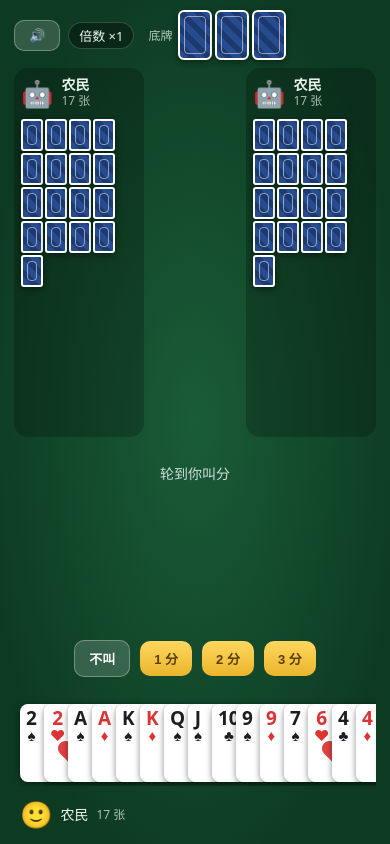
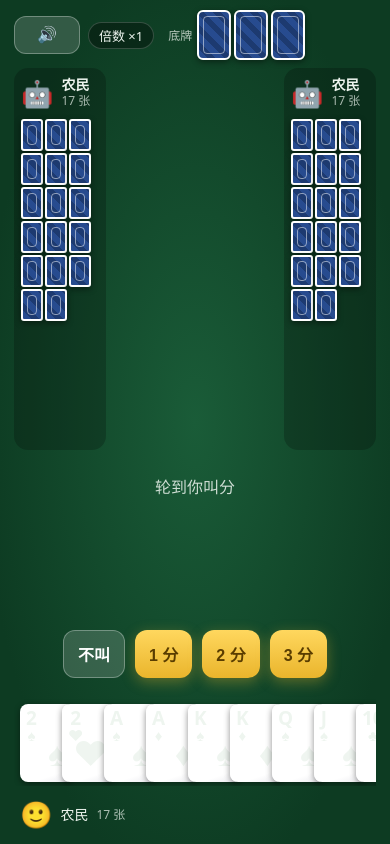
Before and after one commit to qwtoe/ddz-react, a React (Vite) app: page / in a window 390 px wide. Both pictures are taken after a click on the button "开始游戏". Built offline with nearby package versions, Linux system fonts and the light colour scheme.

Commit message:
feat(ui): mobile landscape layout, touch model and portrait guidance

```diff
--- a/index.html
+++ b/index.html
@@ -3,7 +3,7 @@
   <head>
     <meta charset="UTF-8" />
     <link rel="icon" type="image/svg+xml" href="/favicon.svg" />
-    <meta name="viewport" content="width=device-width, initial-scale=1.0" />
+    <meta name="viewport" content="width=device-width, initial-scale=1.0, viewport-fit=cover" />
     <title>欢乐斗地主 · 人机对战</title>
   </head>
   <body>
--- a/src/App.tsx
+++ b/src/App.tsx
@@ -2,7 +2,8 @@ import { useEffect, useMemo, useRef, useState, useSyncExternalStore } from 'reac
 import { DdzGame } from './game/controller';
 import type { GameState } from './game/controller';
 import type { Card } from './engine/types';
-import { PlayingCard, cardLabel } from './ui/PlayingCard';
+import { PlayingCard } from './ui/PlayingCard';
+import { cardLabel } from './ui/cardPresentation';
 import { sfx, initMuteState, setMuted, announcePlay, speak, unlockAudio, resumeOnVisible } from './ui/sounds';
 
 function useGame(game: DdzGame): GameState {
@@ -30,18 +31,30 @@ function lastActionPerSeat(state: GameState) {
 }
 
 export default function App() {
-  const gameRef = useRef<DdzGame | null>(null);
-  if (!gameRef.current)
-    gameRef.current = new DdzGame({
-      aiDelayMs: 3000,
-      onBid: (_seat, score) => speak(score === 0 ? '不叫' : `${score} 分`),
-    });
-  const game = gameRef.current;
+  // 惰性创建唯一实例：渲染期不再读写 ref（消除 react(refs) 警告）
+  const [game] = useState(() => new DdzGame({
+    aiDelayMs: 3000,
+    onBid: (_seat, score) => speak(score === 0 ? '不叫' : `${score} 分`),
+  }));
   const state = useGame(game);
 
   const [selected, setSelected] = useState<Set<string>>(new Set());
   const [invalidMsg, setInvalidMsg] = useState('');
   const [muteUi, setMuteUi] = useState(() => initMuteState());
+  const [rotateDismissed, setRotateDismissed] = useState(false);
+
+  // 卸载时释放游戏实例（清 AI 定时器与订阅，由 controller 的 dispose 负责）
+  useEffect(() => {
+    return () => game.dispose();
+  }, [game]);
+
+  // 换局时清空选择与错误提示：渲染期派生，避免 effect 内同步 setState
+  const [prevPhase, setPrevPhase] = useState(state.phase);
+  if (prevPhase !== state.phase) {
+    setPrevPhase(state.phase);
+    setSelected(new Set());
+    setInvalidMsg('');
+  }
 
   // 移动端：首次用户手势解锁音频与语音；切回前台恢复音频
   useEffect(() => {
@@ -88,12 +101,6 @@ export default function App() {
     };
   }, [state]);
 
-  // 换局时清空选择
-  useEffect(() => {
-    setSelected(new Set());
-    setInvalidMsg('');
-  }, [state.phase]);
-
   const hand = state.phase !== 'idle' ? game.getHand(0) : [];
   const { res: lastPlays, pass: lastPass } = lastActionPerSeat(state);
   const myTurn =
@@ -110,6 +117,34 @@ export default function App() {
       return next;
     });
   };
+
+  const handRef = useRef<HTMLDivElement>(null);
+
+  // 把最右侧选中牌滚进手牌视野（提示选牌可能落在屏幕外）
+  const scrollSelectedIntoView = () => {
+    const container = handRef.current;
+    if (!container) return;
+    const sel = container.querySelectorAll<HTMLElement>('[data-card-id].is-selected');
+    const last = sel[sel.length - 1];
+    if (!last) return;
+    const cardLeft = last.offsetLeft;
+    const cardRight = cardLeft + last.offsetWidth;
+    const viewLeft = container.scrollLeft;
+    const viewRight = viewLeft + container.clientWidth;
+    if (cardRight > viewRight || cardLeft < viewLeft) {
+      const reduce = window.matchMedia('(prefers-reduced-motion: reduce)').matches;
+      container.scrollTo({
+        left: Math.max(0, cardRight - container.clientWidth + 16),
+        behavior: reduce ? 'auto' : 'smooth',
+      });
+    }
+  };
+
+  // 选牌变化后（含「提示」）自动滚动；尊重 prefers-reduced-motion
+  useEffect(() => {
+    const raf = requestAnimationFrame(scrollSelectedIntoView);
+    return () => cancelAnimationFrame(raf);
+  }, [selected]);
 
   const onHint = () => {
     const h = game.hint();
@@ -138,6 +173,8 @@ export default function App() {
     } else {
       sfx.pass();
       speak('不要');
+      setSelected(new Set());
+      setInvalidMsg('');
     }
   };
 
@@ -169,7 +206,10 @@ export default function App() {
         <div className="topbar-title">🃏 欢乐斗地主 · 人机对战</div>
         <div className="topbar-info">
           <button
+            type="button"
             className="btn btn-ghost btn-mute"
+            aria-label={muteUi ? '开启音效' : '关闭音效'}
+            aria-pressed={muteUi}
             title={muteUi ? '开启音效' : '关闭音效'}
             onClick={onToggleMute}
           >
@@ -210,7 +250,7 @@ export default function App() {
 
         {/* 中央 */}
         <section className="center">
-          <div className="center-msg">
+          <div className="center-msg" aria-live="polite">
             {state.phase === 'bidding' && (
               <p className="hint-text">
                 {state.currentPlayer === 0
@@ -240,10 +280,11 @@ export default function App() {
         <div className="controls">
           {state.phase === 'bidding' && myTurn && (
             <>
-              <button className="btn btn-ghost" onClick={() => onBid(0)}>不叫</button>
+              <button type="button" className="btn btn-ghost" onClick={() => onBid(0)}>不叫</button>
               {[1, 2, 3].map(s => (
                 <button
                   key={s}
+                  type="button"
                   className="btn btn-primary"
                   disabled={s <= state.currentBid}
                   onClick={() => onBid(s as 1 | 2 | 3)}
@@ -255,15 +296,17 @@ export default function App() {
           )}
           {state.phase === 'playing' && myTurn && (
             <>
-              <button className="btn btn-ghost" onClick={onHint}>💡 提示</button>
+              <button type="button" className="btn btn-ghost" onClick={onHint}>💡 提示</button>
               <button
-                className="btn btn-danger"
+                type="button"
+                className="btn btn-skip"
                 disabled={!canPass(state)}
                 onClick={onPass}
               >
                 不要
               </button>
               <button
+                type="button"
                 className="btn btn-primary"
                 disabled={!selected.size}
                 onClick={onPlay}
@@ -272,10 +315,15 @@ export default function App() {
               </button>
             </>
           )}
-          {invalidMsg && <span className="invalid-msg">{invalidMsg}</span>}
+          {invalidMsg && <span className="invalid-msg" role="status">{invalidMsg}</span>}
         </div>
 
-        <div className="hand">
+        <div
+          className="hand"
+          ref={handRef}
+          role="group"
+          aria-label="我的手牌"
+        >
           {hand.map(c => (
             <PlayingCard
               key={c.id}
@@ -300,7 +348,7 @@ export default function App() {
           <div className="panel panel-start">
             <h1>🃏 欢乐斗地主</h1>
             <p>与两位 AI 对战 · 经典规则</p>
-            <button className="btn btn-primary btn-lg" onClick={onStart}>
+            <button type="button" className="btn btn-primary btn-lg" onClick={onStart}>
               开始游戏
             </button>
           </div>
@@ -311,7 +359,7 @@ export default function App() {
       {state.phase === 'over' && (
         <div className="overlay">
           <div className="panel panel-settle">
-            <h1 className={iWon(state) ? 'win' : 'lose'}>
+            <h1 className={iWon(state) ? 'win' : 'lose'} role="status">
               {iWon(state) ? '🏆 胜利！' : '💔 失败'}
             </h1>
             <p className="settle-sub">
@@ -331,8 +379,25 @@ export default function App() {
                 ))}
               </tbody>
             </table>
-            <button className="btn btn-primary btn-lg" onClick={onStart}>
+            <button type="button" className="btn btn-primary btn-lg" onClick={onStart}>
               再来一局
+            </button>
+          </div>
+        </div>
+      )}
+
+      {/* 手机竖屏引导（仅会话内记忆；转回横屏由媒体查询自动隐藏） */}
+      {!rotateDismissed && (
+        <div className="rotate-guard" role="dialog" aria-label="请横屏游玩">
+          <div className="rotate-guard-box">
+            <span className="rotate-icon" aria-hidden="true">📱</span>
+            <p className="rotate-text">请将手机横过来，牌会更大、更好点。</p>
+            <button
+              type="button"
+              className="btn btn-primary"
+              onClick={() => setRotateDismissed(true)}
+            >
+              仍然继续
             </button>
           </div>
         </div>
--- a/src/index.css
+++ b/src/index.css
@@ -6,6 +6,8 @@
   --card-h: 104px;
   --card-sm-w: 46px;
   --card-sm-h: 66px;
+  /* 手牌相邻可见步进：桌面 74-26=48px，小屏 54-12=42px（≥42px 的触控间距） */
+  --hand-step: 48px;
 }
 
 * { box-sizing: border-box; margin: 0; padding: 0; }
@@ -16,18 +18,24 @@ body {
   font-family: 'PingFang SC', 'Microsoft YaHei', system-ui, -apple-system, sans-serif;
   background: radial-gradient(ellipse at center, var(--felt-1) 0%, var(--felt-2) 78%);
   color: #eef5ef;
-  overflow: hidden;
   user-select: none;
   -webkit-user-select: none;
 }
 
+/* 牌桌容器：动态视口高度 + 安全区；溢出收敛到容器自身，异常短屏可滚动恢复而非死区截断 */
 .table {
-  height: 100%;
+  min-height: 100%;
+  min-height: 100dvh;
+  overflow: hidden;
   display: flex;
   flex-direction: column;
   max-width: 1080px;
   margin: 0 auto;
-  padding: 10px 14px;
+  padding:
+    max(10px, env(safe-area-inset-top))
+    max(14px, env(safe-area-inset-right))
+    max(10px, env(safe-area-inset-bottom))
+    max(14px, env(safe-area-inset-left));
   gap: 8px;
 }
 
@@ -37,26 +45,28 @@ body {
   justify-content: space-between;
   align-items: center;
   gap: 12px;
+  flex: none;
 }
 .topbar-title { font-weight: 700; font-size: 15px; opacity: .9; white-space: nowrap; }
-.topbar-info { display: flex; align-items: center; gap: 8px; flex-wrap: wrap; justify-content: flex-end; }
+.topbar-info { display: flex; align-items: center; gap: 8px; flex-wrap: wrap; justify-content: flex-end; min-width: 0; }
 .pill {
   background: rgba(0,0,0,.35);
   border: 1px solid rgba(255,255,255,.18);
   border-radius: 999px;
   padding: 3px 10px;
   font-size: 13px;
+  white-space: nowrap;
 }
 .pill-bomb { color: #ff9d9d; border-color: rgba(255,120,120,.4); }
-.btn-mute { padding: 4px 10px; font-size: 16px; line-height: 1; border-radius: 8px; }
-.bottom-cards { display: flex; align-items: center; gap: 3px; margin-left: 6px; }
+.btn-mute { padding: 4px 10px; font-size: 16px; line-height: 1; border-radius: 8px; flex: none; }
+.bottom-cards { display: flex; align-items: center; gap: 3px; margin-left: 6px; flex-wrap: nowrap; }
 .bottom-label { font-size: 12px; opacity: .75; margin-right: 2px; }
 
 /* ---------- 对局区 ---------- */
 .arena {
   flex: 1;
   display: grid;
-  grid-template-columns: 220px 1fr 220px;
+  grid-template-columns: clamp(92px, 16vw, 220px) 1fr clamp(92px, 16vw, 220px);
   align-items: stretch;
   min-height: 0;
 }
@@ -70,9 +80,11 @@ body {
   gap: 10px;
   position: relative;
   min-height: 0;
+  /* 长牌型换行后绝不溢出压到操作区 */
+  overflow: hidden;
 }
-.center-msg { min-height: 24px; }
-.hint-text { font-size: 14px; opacity: .85; text-align: center; }
+.center-msg { min-height: 24px; width: 100%; }
+.hint-text { font-size: 16px; opacity: .85; text-align: center; line-height: 1.4; }
 
 /* ---------- 座位面板 ---------- */
 .seat {
@@ -83,6 +95,7 @@ body {
   border-radius: 14px;
   background: rgba(0,0,0,.22);
   border: 1px solid transparent;
+  min-width: 0;
   transition: border-color .25s, box-shadow .25s;
 }
 .seat.is-active {
@@ -92,7 +105,7 @@ body {
 .seat-left { grid-column: 1; }
 .seat-right { grid-column: 3; }
 .seat-head { display: flex; align-items: center; gap: 8px; }
-.seat-meta { display: flex; flex-direction: column; line-height: 1.2; }
+.seat-meta { display: flex; flex-direction: column; line-height: 1.2; min-width: 0; }
 .seat-name { font-weight: 600; font-size: 14px; }
 .avatar { font-size: 26px; }
 .count { font-size: 12px; opacity: .7; }
@@ -101,6 +114,7 @@ body {
   border-radius: 999px;
   padding: 2px 8px;
   margin-left: auto;
+  white-space: nowrap;
 }
 .badge-landlord { background: #b8860b; color: #fff; }
 .badge-farmer { background: #3e7d5a; color: #dff0e4; }
@@ -122,12 +136,35 @@ body {
 }
 .pcard-sm { width: var(--card-sm-w); height: var(--card-sm-h); border-radius: 6px; }
 .pcard.is-red { color: #d33; }
-.pcard.is-clickable { cursor: pointer; }
+/* 可交互牌渲染为 <button>：重置按钮默认样式，保留 .pcard 外观 */
+.pcard.is-clickable {
+  appearance: none;
+  -webkit-appearance: none;
+  border: none;
+  padding: 0;
+  margin: 0;
+  display: block;
+  font: inherit;
+  color: inherit;
+  cursor: pointer;
+  -webkit-tap-highlight-color: transparent;
+}
 /* 悬停上移仅限支持 hover 的设备（鼠标），避免触屏点击后残留半抬状态 */
 @media (hover: hover) {
   .pcard.is-clickable:hover { transform: translateY(-6px); }
 }
-.pcard.is-selected { transform: translateY(-20px); box-shadow: 0 6px 14px rgba(0,0,0,.55); outline: 2px solid var(--gold); }
+/* 选中反馈三重：上抬 + 金色描边 + aria-pressed */
+.pcard.is-selected {
+  transform: translateY(-20px);
+  outline: 3px solid var(--gold);
+  outline-offset: 1px;
+  box-shadow: 0 0 14px rgba(245,197,66,.6), 0 10px 20px rgba(0,0,0,.55);
+}
+/* 键盘焦点可见（白描边优先于选中金边，保证可发现性） */
+.pcard.is-clickable:focus-visible {
+  outline: 3px solid #fff;
+  outline-offset: 2px;
+}
 
 .pcard-corner {
   position: absolute;
@@ -180,59 +217,57 @@ body {
 }
 
 /* ---------- 底部 ---------- */
-.bottom { display: flex; flex-direction: column; gap: 8px; }
+.bottom { display: flex; flex-direction: column; gap: 8px; flex: none; }
 .controls {
   display: flex;
   justify-content: center;
   align-items: center;
   gap: 10px;
-  min-height: 40px;
+  min-height: 48px;
+  flex-wrap: wrap;
 }
-.invalid-msg { color: #ffb3b3; font-size: 13px; }
+/* 主操作按钮触控目标 ≥48px */
+.controls .btn { min-height: 48px; }
+.invalid-msg { color: #ffb3b3; font-size: 16px; font-weight: 600; }
 
 .btn {
   border: none;
-  border-radius: 10px;
-  padding: 9px 22px;
-  font-size: 15px;
+  border-radius: 12px;
+  padding: 10px 22px;
+  font-size: 16px;
   font-weight: 700;
   cursor: pointer;
+  display: inline-flex;
+  align-items: center;
+  justify-content: center;
+  gap: 6px;
   transition: transform .1s, filter .15s;
+  -webkit-tap-highlight-color: transparent;
 }
 .btn:hover:not(:disabled) { filter: brightness(1.1); transform: translateY(-1px); }
 .btn:disabled { opacity: .38; cursor: not-allowed; }
 .btn-primary { background: linear-gradient(180deg, #ffd75e, #eab52c); color: #5a3d00; }
-.btn-danger { background: linear-gradient(180deg, #ff7a6e, #e04f42); color: #fff; }
+.controls .btn-primary { box-shadow: 0 4px 14px rgba(234,181,44,.35); }
+/* 「不要」用中性浅色，避免红色误导为破坏性操作 */
+.btn-skip { background: rgba(255,255,255,.14); color: #fff; border: 1px solid rgba(255,255,255,.35); }
 .btn-ghost { background: rgba(255,255,255,.16); color: #fff; border: 1px solid rgba(255,255,255,.3); }
-.btn-lg { padding: 13px 44px; font-size: 18px; }
+.btn-lg { padding: 14px 48px; font-size: 18px; min-height: 54px; border-radius: 14px; }
 
 .hand {
   display: flex;
   justify-content: flex-start;
   align-items: flex-end;
   min-height: calc(var(--card-h) + 22px);
-  padding-bottom: 4px;
+  padding: 0 max(6px, env(safe-area-inset-right)) 4px max(6px, env(safe-area-inset-left));
   overflow-x: auto;
   overflow-y: hidden;
   -webkit-overflow-scrolling: touch;
   scrollbar-width: none;
-  padding-left: 6px;
-  padding-right: 6px;
 }
 .hand::-webkit-scrollbar { display: none; }
-.hand .pcard { margin-left: -26px; }
+/* 步进由变量推导，保证小屏不再出现 -30px 的过度重叠 */
+.hand .pcard { margin-left: calc(var(--hand-step) - var(--card-w)); }
 .hand .pcard:first-child { margin-left: 0; }
-/* 选中牌只上移，不改变层级：保持原有遮挡关系（右侧牌仍压在其上） */
-.hand .pcard.is-selected {
-  position: relative;
-  transform: translateY(-22px);
-  outline: 2px solid var(--gold);
-}
-
-@media (max-width: 760px) {
-  .hand .pcard { margin-left: -18px; }
-  .hand .pcard.is-selected { transform: translateY(-20px); }
-}
 
 .me-bar {
   display: flex;
@@ -266,6 +301,8 @@ body {
   flex-direction: column;
   align-items: center;
   gap: 14px;
+  max-height: calc(100dvh - 32px);
+  overflow-y: auto;
 }
 .panel h1 { font-size: 30px; }
 .panel-start p { opacity: .8; }
@@ -285,6 +322,43 @@ body {
 .score-table .pos { color: #7fe0a2; font-weight: 700; }
 .score-table .neg { color: #ff9d9d; font-weight: 700; }
 
+/* ---------- 竖屏引导（手机竖屏才显示，桌面窄窗口不受影响） ---------- */
+.rotate-guard {
+  position: fixed;
+  inset: 0;
+  z-index: 60;
+  display: none;
+  align-items: center;
+  justify-content: center;
+  background: radial-gradient(ellipse at center, rgba(8, 42, 24, .93), rgba(3, 18, 10, .97));
+  backdrop-filter: blur(4px);
+}
+@media (orientation: portrait) and (max-width: 520px) and (pointer: coarse) {
+  .rotate-guard { display: flex; }
+}
+.rotate-guard-box {
+  display: flex;
+  flex-direction: column;
+  align-items: center;
+  gap: 18px;
+  padding: 32px 38px;
+  text-align: center;
+  background: linear-gradient(170deg, #14532d, #0b3620);
+  border: 1px solid rgba(245,197,66,.4);
+  border-radius: 20px;
+  box-shadow: 0 18px 60px rgba(0,0,0,.6);
+}
+.rotate-icon {
+  font-size: 56px;
+  display: inline-block;
+  animation: rotateHint 2.2s ease-in-out infinite;
+}
+.rotate-text { font-size: 18px; line-height: 1.5; }
+@keyframes rotateHint {
+  0%, 100% { transform: rotate(0deg); }
+  50% { transform: rotate(90deg); }
+}
+
 /* ---------- 动画 ---------- */
 @keyframes fadeIn { from { opacity: 0; } to { opacity: 1; } }
 @keyframes popIn { from { opacity: 0; transform: scale(.82); } to { opacity: 1; transform: scale(1); } }
@@ -297,13 +371,53 @@ body {
 }
 .shake { animation: shakeX .45s ease; }
 
+/* 尊重减少动态偏好：关掉炸弹抖动、弹窗缩放、旋转提示动画 */
+@media (prefers-reduced-motion: reduce) {
+  .shake, .overlay, .panel, .rotate-icon { animation: none !important; }
+}
+
 /* ---------- 响应式 ---------- */
 @media (max-width: 760px) {
-  :root { --card-w: 54px; --card-h: 78px; --card-sm-w: 34px; --card-sm-h: 50px; }
-  .arena { grid-template-columns: 130px 1fr 130px; }
+  :root { --card-w: 54px; --card-h: 78px; --card-sm-w: 34px; --card-sm-h: 50px; --hand-step: 42px; }
   .seat { padding: 6px; }
   .seat-backs { max-width: 120px; }
-  .hand .pcard { margin-left: -30px; }
   .topbar-title { display: none; }
-  .btn { padding: 8px 14px; font-size: 13px; }
+  .controls .btn { padding: 8px 14px; }
 }
+
+/* 短横屏专项：压缩非关键间距、隐藏纯装饰元素，而不是等比缩小 */
+@media (orientation: landscape) and (max-height: 430px) {
+  :root { --card-w: 48px; --card-h: 70px; --card-sm-w: 30px; --card-sm-h: 44px; --hand-step: 42px; }
+  .table { padding: max(6px, env(safe-area-inset-top)) max(10px, env(safe-area-inset-right)) max(6px, env(safe-area-inset-bottom)) max(10px, env(safe-area-inset-left)); gap: 6px; }
+  .topbar { gap: 8px; }
+  .topbar-title { display: none; }
+  .topbar-info { flex-wrap: nowrap; }
+  .pill { padding: 2px 8px; font-size: 12px; }
+  .bottom-cards { gap: 2px; margin-left: 4px; }
+  .center { padding-top: 6px; gap: 6px; }
+  .center-msg { min-height: 22px; }
+  /* 座位只保留头像/角色名/剩余张数 */
+  .seat { padding: 6px 4px; gap: 5px; border-radius: 10px; }
+  .seat-head { flex-direction: column; align-items: center; text-align: center; gap: 2px; }
+  .seat-meta { align-items: center; }
+  .seat-name { font-size: 12px; }
+  .count { font-size: 11px; }
+  .avatar { font-size: 20px; }
+  .seat .badge { display: none; }
+  .seat-backs { display: none; }
+  .seat .played-cards { gap: 2px; }
+  .seat .played-cards .pcard-sm { width: 26px; height: 38px; }
+  .bottom { gap: 6px; }
+  .controls { gap: 8px; }
+  .controls .btn { padding: 6px 14px; }
+  .hand { min-height: calc(var(--card-h) + 20px); }
+  .me-bar { font-size: 13px; padding: 0 4px; gap: 6px; }
+  .panel { padding: 18px 24px; gap: 10px; max-height: calc(100dvh - 24px); }
+  .panel h1 { font-size: 24px; }
+  .score-table td { padding: 3px 14px; font-size: 14px; }
+  .btn-lg { padding: 10px 36px; font-size: 17px; min-height: 50px; }
+  .pcard-sm .pcard-rank { font-size: 11px; }
+  .pcard-sm .pcard-suit { font-size: 9px; }
+  .pcard-sm .pcard-joker { font-size: 8px; }
+  .pcard-sm .pcard-joker-star { font-size: 10px; }
+}
--- a/src/ui/PlayingCard.tsx
+++ b/src/ui/PlayingCard.tsx
@@ -1,26 +1,5 @@
 import type { Card } from '../engine/types';
-
-const SUIT_SYMBOL: Record<string, string> = {
-  spade: '♠',
-  heart: '♥',
-  club: '♣',
-  diamond: '♦',
-};
-
-const RANK_TEXT: Record<number, string> = {
-  3: '3', 4: '4', 5: '5', 6: '6', 7: '7', 8: '8', 9: '9', 10: '10',
-  11: 'J', 12: 'Q', 13: 'K', 14: 'A', 15: '2',
-};
-
-export function isRed(card: Card): boolean {
-  return card.suit === 'heart' || card.suit === 'diamond' ||
-    (card.suit === 'joker' && card.rank === 17);
-}
-
-export function cardLabel(card: Card): string {
-  if (card.suit === 'joker') return card.rank === 16 ? '小王' : '大王';
-  return `${RANK_TEXT[card.rank]}${SUIT_SYMBOL[card.suit]}`;
-}
+import { isRed, cardAriaLabel, RANK_TEXT, SUIT_SYMBOL } from './cardPresentation';
 
 interface Props {
   card: Card;
@@ -30,6 +9,10 @@ interface Props {
   onClick?: () => void;
 }
 
+/**
+ * 扑克牌。可交互（传入 onClick）时渲染为语义化按钮，供读屏与键盘操作；
+ * 纯展示牌（出牌区、底牌、牌背）保持 div，牌背额外 aria-hidden。
+ */
 export function PlayingCard({ card, selected, faceDown, small, onClick }: Props) {
   const cls = [
     'pcard',
@@ -41,27 +24,44 @@ export function PlayingCard({ card, selected, faceDown, small, onClick }: Props)
   ].filter(Boolean).join(' ');
 
   if (faceDown) {
-    return <div className={cls} onClick={onClick}><div className="pcard-back-inner" /></div>;
-  }
-
-  if (card.suit === 'joker') {
     return (
-      <div className={cls} onClick={onClick}>
-        <div className={`pcard-joker ${card.rank === 17 ? 'joker-big' : 'joker-small'}`}>
-          JOKER
-        </div>
-        <div className="pcard-joker-star">★</div>
+      <div className={cls} aria-hidden="true">
+        <div className="pcard-back-inner" />
       </div>
     );
   }
 
-  return (
-    <div className={cls} onClick={onClick}>
+  const face = card.suit === 'joker' ? (
+    <>
+      <div className={`pcard-joker ${card.rank === 17 ? 'joker-big' : 'joker-small'}`}>
+        JOKER
+      </div>
+      <div className="pcard-joker-star">★</div>
+    </>
+  ) : (
+    <>
       <div className="pcard-corner">
         <span className="pcard-rank">{RANK_TEXT[card.rank]}</span>
         <span className="pcard-suit">{SUIT_SYMBOL[card.suit]}</span>
       </div>
       <div className="pcard-center">{SUIT_SYMBOL[card.suit]}</div>
-    </div>
+    </>
   );
+
+  if (onClick) {
+    return (
+      <button
+        type="button"
+        className={cls}
+        data-card-id={card.id}
+        aria-pressed={selected ?? false}
+        aria-label={cardAriaLabel(card)}
+        onClick={onClick}
+      >
+        {face}
+      </button>
+    );
+  }
+
+  return <div className={cls}>{face}</div>;
 }
--- /dev/null
+++ b/src/ui/cardPresentation.ts
@@ -0,0 +1,40 @@
+import type { Card } from '../engine/types';
+
+/** 牌面符号（视觉用） */
+export const SUIT_SYMBOL: Record<string, string> = {
+  spade: '♠',
+  heart: '♥',
+  club: '♣',
+  diamond: '♦',
+};
+
+/** 中文花色（无障碍读屏用） */
+const SUIT_CN: Record<string, string> = {
+  spade: '黑桃',
+  heart: '红桃',
+  club: '梅花',
+  diamond: '方块',
+};
+
+/** 点数文字：10 显示为数字 10，J/Q/K/A/2 用字母 */
+export const RANK_TEXT: Record<number, string> = {
+  3: '3', 4: '4', 5: '5', 6: '6', 7: '7', 8: '8', 9: '9', 10: '10',
+  11: 'J', 12: 'Q', 13: 'K', 14: 'A', 15: '2',
+};
+
+export function isRed(card: Card): boolean {
+  return card.suit === 'heart' || card.suit === 'diamond' ||
+    (card.suit === 'joker' && card.rank === 17);
+}
+
+/** 简短牌名，如「黑桃3」「小王」 */
+export function cardLabel(card: Card): string {
+  if (card.suit === 'joker') return card.rank === 16 ? '小王' : '大王';
+  return `${RANK_TEXT[card.rank]}${SUIT_SYMBOL[card.suit]}`;
+}
+
+/** 无障碍读屏用的中文牌名：「黑桃 3」「红桃 10」「小王」「大王」 */
+export function cardAriaLabel(card: Card): string {
+  if (card.suit === 'joker') return card.rank === 16 ? '小王' : '大王';
+  return `${SUIT_CN[card.suit]} ${RANK_TEXT[card.rank]}`;
+}
```
